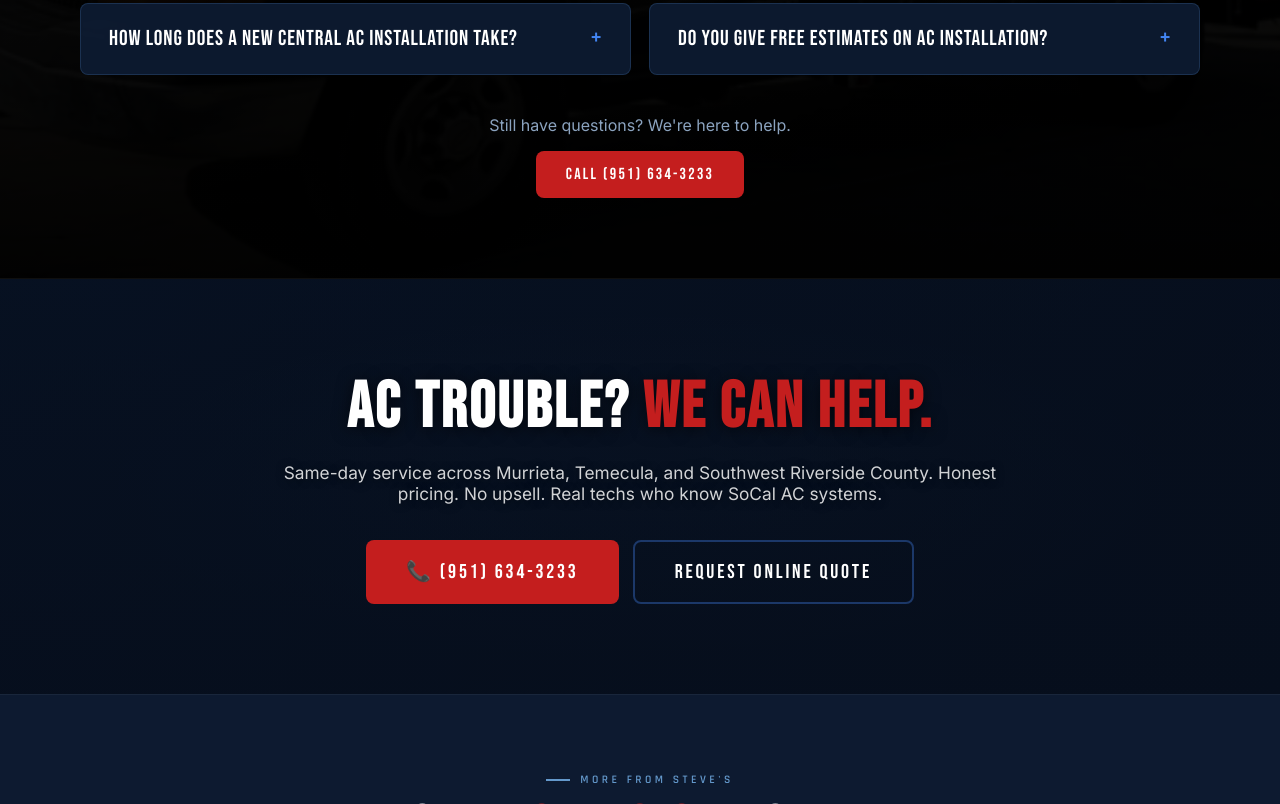
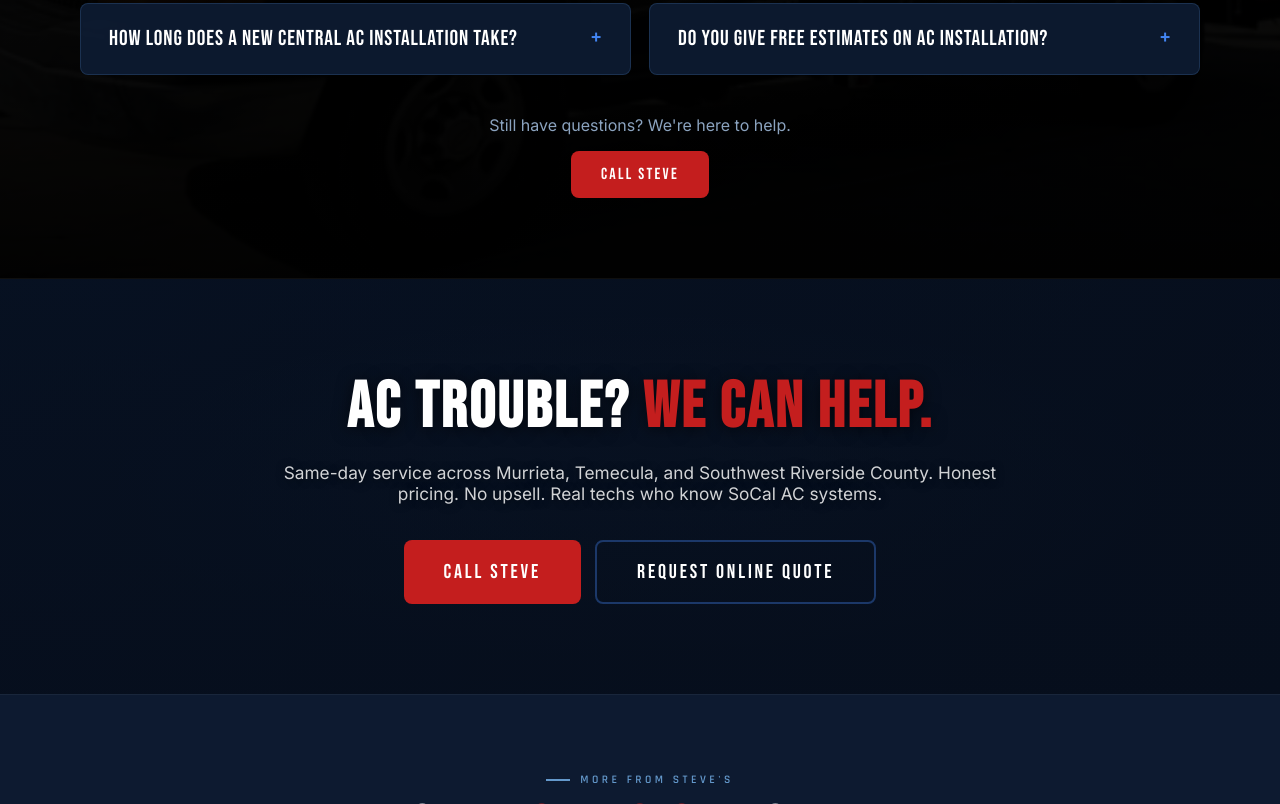
Before and after one commit to NexaDigitalLabs/steves-heating-and-air, a website: page public/services/air-conditioning/index.html in a window 1280 px wide. Shown: the part 2356-3160 px from the top of the page. Drawn offline with Linux system fonts and the light colour scheme.

Commit message:
Add files via upload

```diff
--- a/public/services/air-conditioning/index.html
+++ b/public/services/air-conditioning/index.html
@@ -294,7 +294,7 @@
         <p>We service homes and businesses across <a href="/murrieta/">Murrieta</a>, <a href="/temecula/">Temecula</a>, <a href="/menifee/">Menifee</a>, <a href="/wildomar/">Wildomar</a>, <a href="/lake-elsinore/">Lake Elsinore</a>, Canyon Lake, Sun City, Winchester, French Valley, and Perris.</p>
       </div>
 
-      <a href="tel:9516343233" class="btn btn-red btn-lg">Call (951) 634-3233 for AC Service</a>
+      <a href="tel:9516343233" class="btn btn-red btn-lg">Call for AC Service</a>
     </div>
   </div>
 </section>
@@ -343,7 +343,7 @@
     </div>
     <div class="faq-cta">
       <p>Still have questions? We're here to help.</p>
-      <a href="tel:9516343233" class="btn btn-red">Call (951) 634-3233</a>
+      <a href="tel:9516343233" class="btn btn-red">Call Steve</a>
     </div>
   </div>
 </section>
@@ -354,7 +354,7 @@
     <h2>AC Trouble? <em style="font-style:normal;color:var(--red)">We Can Help.</em></h2>
     <p>Same-day service across Murrieta, Temecula, and Southwest Riverside County. Honest pricing. No upsell. Real techs who know SoCal AC systems.</p>
     <div class="cband-btns">
-      <a href="tel:9516343233" class="btn btn-red btn-lg">📞 (951) 634-3233</a>
+      <a href="tel:9516343233" class="btn btn-red btn-lg">Call Steve</a>
       <a href="/#contact" class="btn btn-outline-w btn-lg">Request Online Quote</a>
     </div>
   </div>
```
